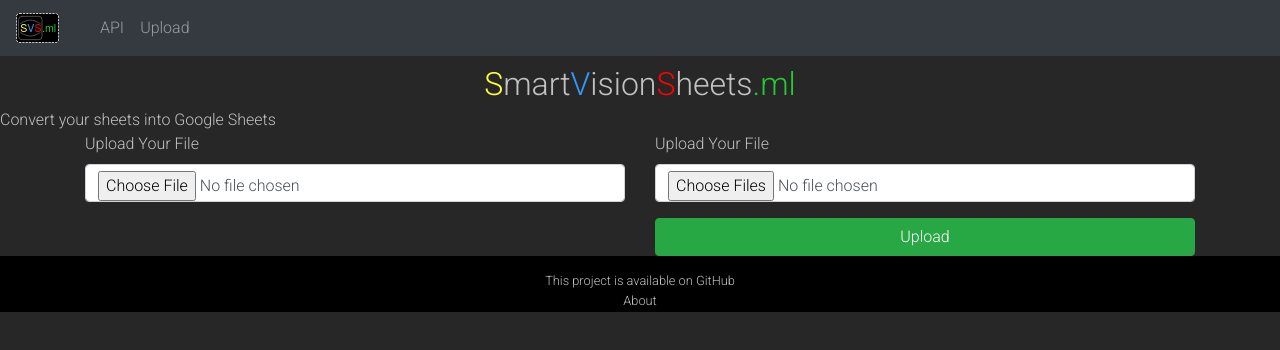
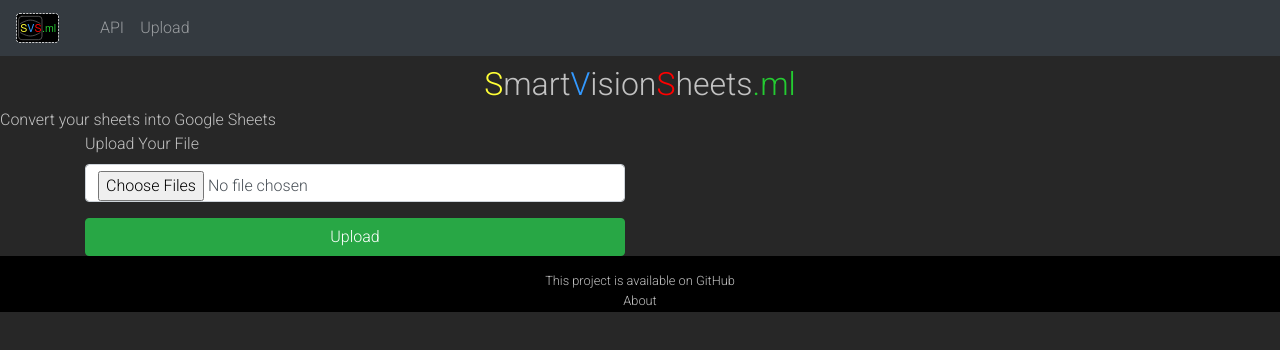
Before and after one commit to Fioringo/smart-vision-sheets, a React (Create React App) app in the folder src/frontend/svs/: page /upload in a window 1280 px wide. Shown: the top 350 px of the page. Built offline with nearby package versions, Linux system fonts and the light colour scheme.

Commit message:
trying to make fetch work

```diff
--- a/src/frontend/svs/src/Components/upload.jsx
+++ b/src/frontend/svs/src/Components/upload.jsx
@@ -1,53 +1,74 @@
-import React from 'react';
-import axios from 'axios';
+import React from "react";
+import axios from "axios";
 
 export default class Upload extends React.Component {
   constructor(props) {
     super(props);
-      this.state = {
-        selectedFile: null
-      }
-
+    this.state = {
+      selectedFile: null,
+      loaded: 0,
+      loading: false,
+      responseSuccess: "",
+      response: {},
+    };
   }
 
-  onChangeHandler=event=>{
+  onChangeHandler = event => {
     this.setState({
       selectedFile: event.target.files[0],
-      loaded: 0,
+      loaded: 0
+    });
+  };
+
+  onClickHandler = async () => {
+    let imageBinary
+    const data = new FormData()
+    data.append('file', this.state.selectedFile, this.state.selectedFile.name)
+    imageBinary = await fetch(this.state.selectedFile)
+    // imageBinary = new Buffer.from(imageBinary, 'binary').toString('base64')
+    console.log(this.state.selectedFile)
+    console.log(imageBinary)
+    // console.log(imageBinary)
+    return 0
+    axios.post('/process_image',{image: imageBinary})
+    .then((response) => {
+      this.setState({
+        loading: false,
+        responseSuccess: response.data.success,
+        response: response.data
+      })
     })
-  }
 
-  onClickHandler = () => {
-    const data = new FormData()
-    data.append('file', this.state.selectedFile)
-    axios.post("http://localhost:8000/upload", data, { // receive two parameter endpoint url ,form data
-      })
-      .then(res => { // then print response status
-        console.log(res.statusText)
-      })
-}
-
+    // axios.post("http://localhost:8000/upload", data, { // receive two parameter endpoint url ,form data
+    //   })
+    //   .then(res => { // then print response status
+    //     console.log(res.statusText)
+    // })
+  };
 
   render() {
     return (
-      <div class="container">
-        <div class="row">
-          <div class="col-md-6">
+      <div className="container">
+        <div className="row">
+          <div className="col-md-6">
             <form method="post" action="#" id="#">
-              <div class="form-group files">
+              <div className="form-group files color">
                 <label>Upload Your File </label>
-                <input type="file" class="form-control" multiple=""/>
+                <input
+                  type="file"
+                  className="form-control"
+                  multiple
+                  onChange={this.onChangeHandler}
+                />
               </div>
             </form>
-          </div>
-            <div class="col-md-6">
-              <form method="post" action="#" id="#">
-                <div class="form-group files color">
-                  <label>Upload Your File </label>
-                  <input type="file" class="form-control" multiple onChange={this.onChangeHandler}/>
-                </div>
-              </form>
-              <button type="button" class="btn btn-success btn-block" onClick={this.onClickHandler}>Upload</button>
+            <button
+              type="button"
+              className="btn btn-success btn-block"
+              onClick={this.onClickHandler}
+            >
+              Upload
+            </button>
           </div>
         </div>
       </div>
```
